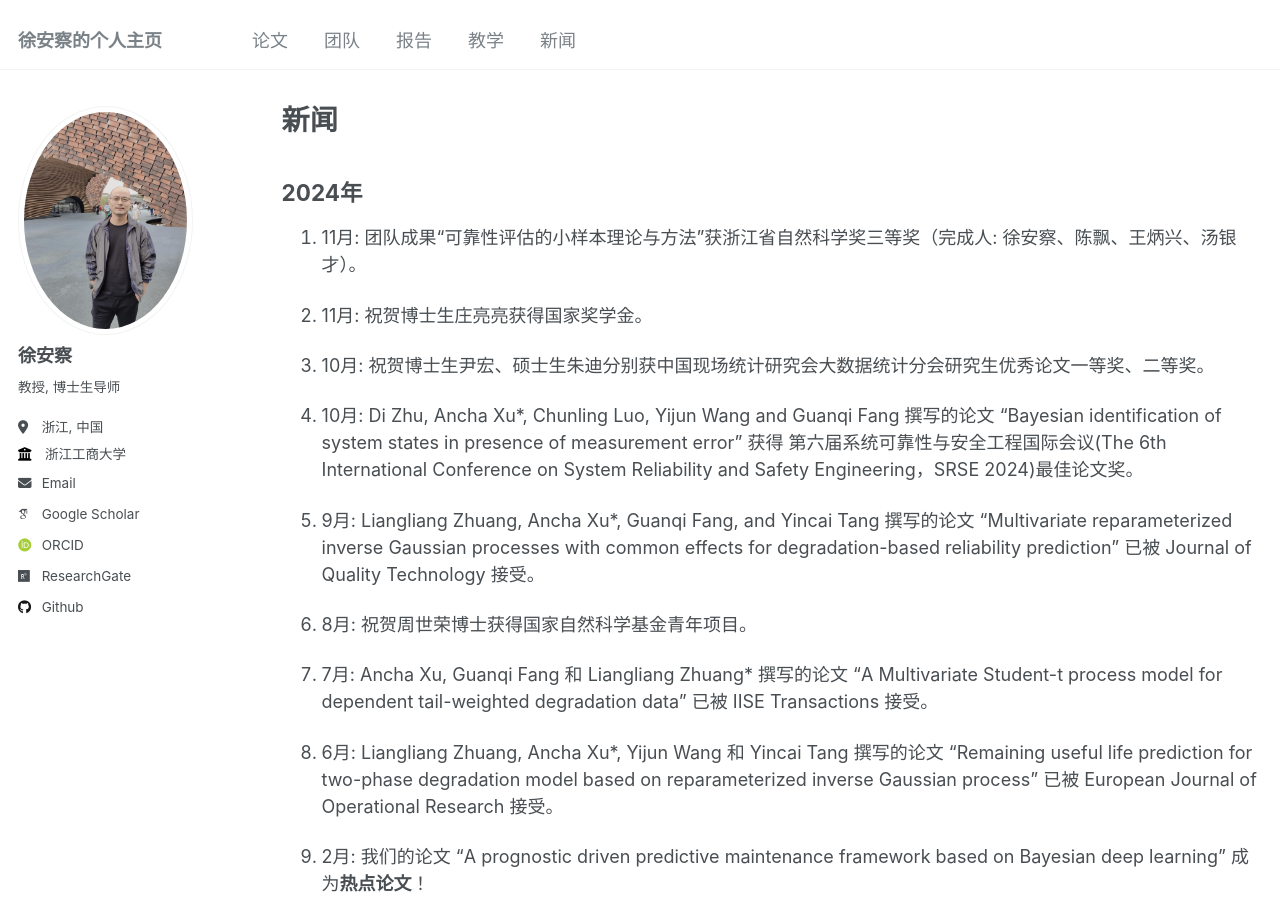
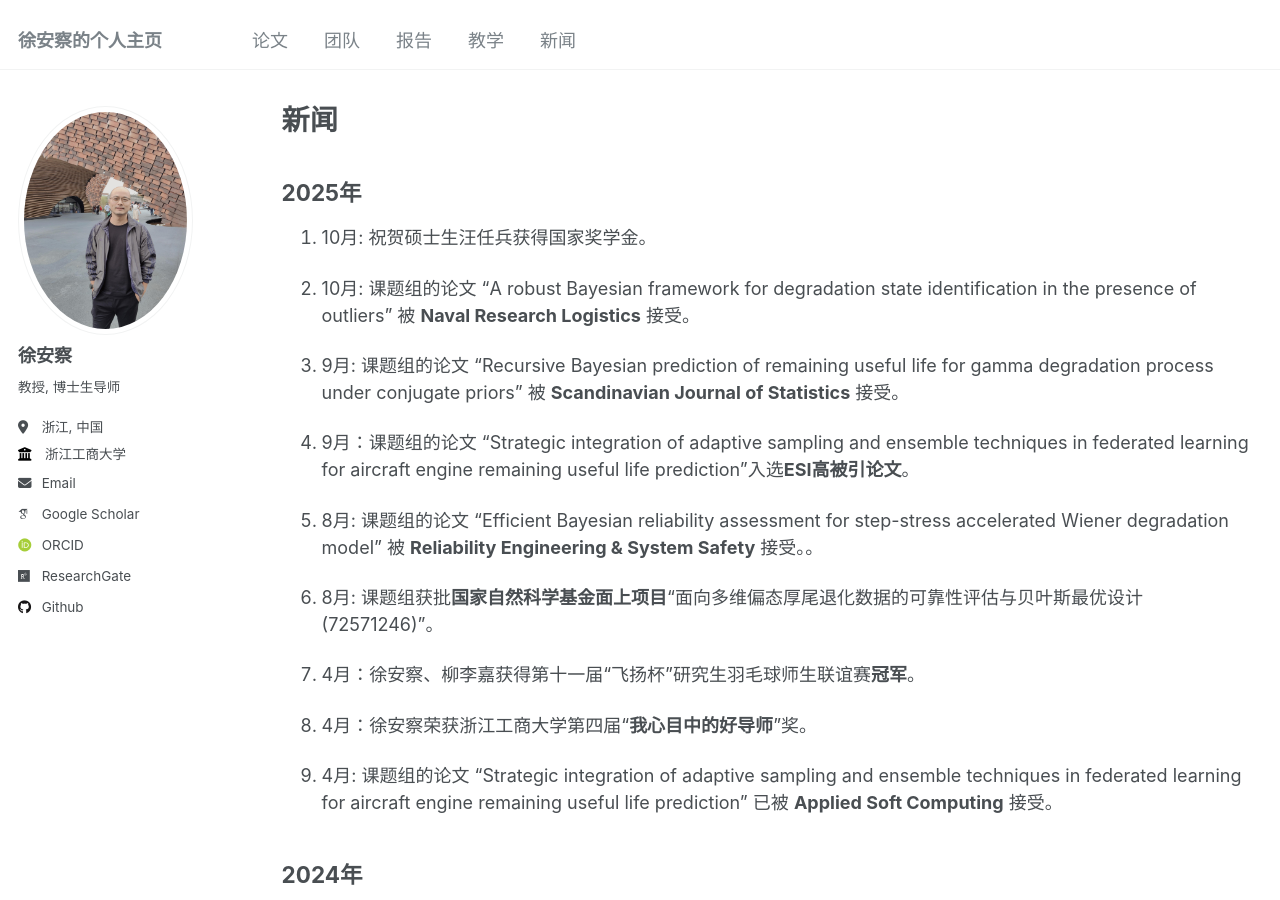
Before and after one commit to XU-ANCHA/XU-ANCHA.github.io, a Jekyll site: the page built from _pages/year-archive.md, in a window 1280 px wide and 900 px high. Built offline with Jekyll 4.4.1, drawn with Linux system fonts in a browser that asks for light colours; some web fonts are replaced.

Commit message:
Update year-archive.md

```diff
--- a/_pages/year-archive.md
+++ b/_pages/year-archive.md
@@ -4,6 +4,27 @@ title: "新闻"
 permalink: /year-archive/
 author_profile: true
 ---
+
+## 2025年
+
+1. 10月: 祝贺硕士生汪任兵获得国家奖学金。
+
+1. 10月: 课题组的论文 “A robust Bayesian framework for degradation state identification in the presence of outliers” 被 **Naval Research Logistics**  接受。
+
+1. 9月: 课题组的论文 “Recursive Bayesian prediction of remaining useful life for gamma degradation process under conjugate priors” 被 **Scandinavian Journal of Statistics** 接受。
+
+1. 9月：课题组的论文 “Strategic integration of adaptive sampling and ensemble techniques in federated learning for aircraft engine remaining useful life prediction”入选**ESI高被引论文**。
+
+1. 8月: 课题组的论文 “Efficient Bayesian reliability assessment for step-stress accelerated Wiener degradation model” 被 **Reliability Engineering & System Safety** 接受。。
+
+1. 8月: 课题组获批**国家自然科学基金面上项目**“面向多维偏态厚尾退化数据的可靠性评估与贝叶斯最优设计(72571246)”。
+
+1. 4月：徐安察、柳李嘉获得第十一届“飞扬杯”研究生羽毛球师生联谊赛**冠军**。
+
+1. 4月：徐安察荣获浙江工商大学第四届“**我心目中的好导师**”奖。
+
+1. 4月: 课题组的论文 “Strategic integration of adaptive sampling and ensemble techniques in federated learning for aircraft engine remaining useful life prediction” 已被 **Applied Soft Computing** 接受。
+
 
 ## 2024年
 
```
